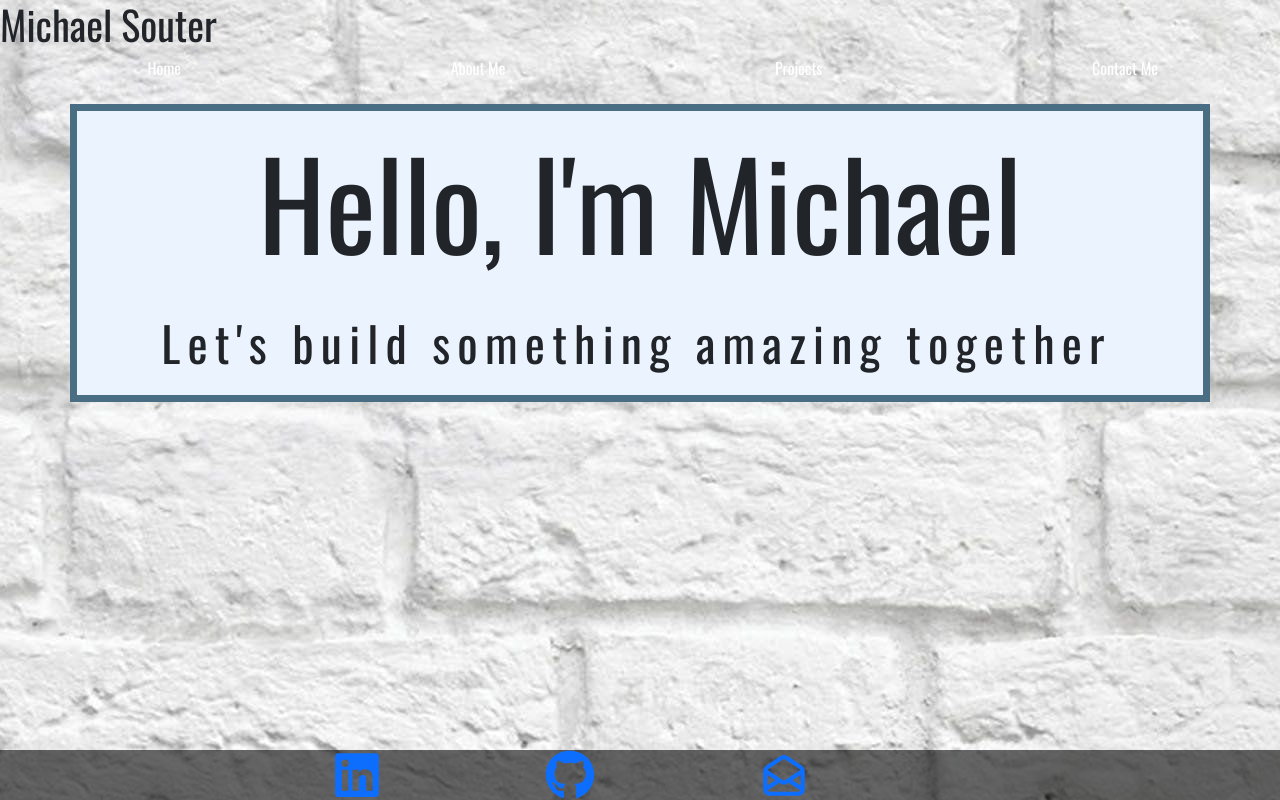
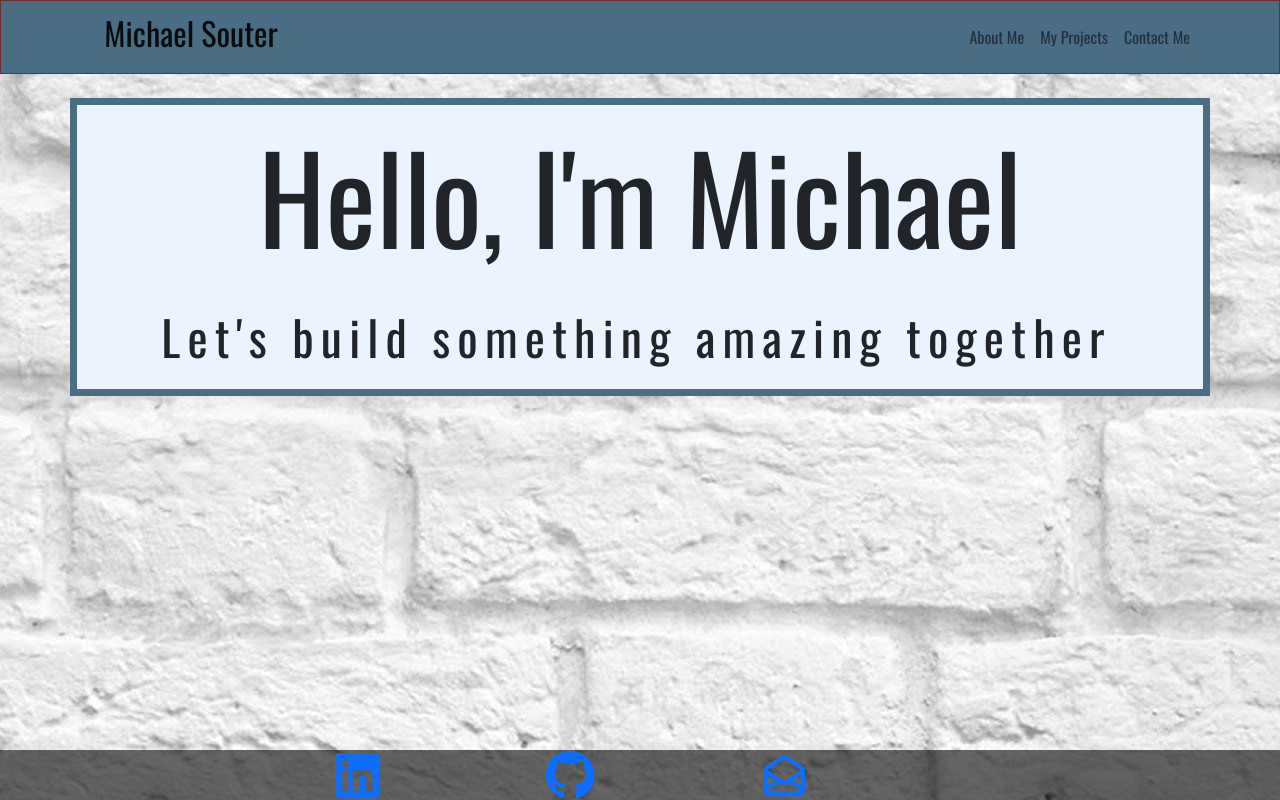
Before and after one commit to lelandcypress/react_portfolio, a React (Create React App) app: page / in a window 1280 px wide. Built offline with nearby package versions, Linux system fonts and the light colour scheme; a web font is replaced by a local one.

Commit message:
refactored navbar

```diff
--- a/src/App.js
+++ b/src/App.js
@@ -1,11 +1,10 @@
 import React from "react";
 import { BrowserRouter as Router, Switch, Route } from "react-router-dom";
-import Header from "./components/Header";
 import Home from "./pages/Home";
 import About from "./pages/About";
 import ProjectDisplay from "./pages/ProjectDisplay";
 import Contact from "./pages/Contact";
-import Navbar from "./components/Navbar";
+import Navigation from "./components/Navigation";
 import "bootstrap/dist/css/bootstrap.min.css";
 
 import Footer from "./components/Footer";
@@ -15,8 +14,7 @@ function App() {
   return (
     <div className="main">
       <Router>
-        <Header />
-        <Navbar />
+        <Navigation />
         <Switch>
           <Route exact path="/" component={Home} />
           <Route exact path="/about" component={About} />
--- a/src/components/Header.js
+++ /dev/null
@@ -1,12 +0,0 @@
-import React from "react";
-import "./Header.css";
-
-function Header() {
-  return (
-    <header>
-      <h1>Michael Souter</h1>
-    </header>
-  );
-}
-
-export default Header;
--- a/src/components/Header.css
+++ b/src/components/Nav.css
@@ -3,8 +3,9 @@
 
   border: #6d2f2f 1px solid;
 }
-.nav-item {
+.navbrand {
   margin-left: 2%;
+
 }
 
 .navcss {
--- a/src/components/Navbar.js
+++ /dev/null
@@ -1,35 +0,0 @@
-import React from "react";
-import "./Header.css";
-import "./responsive.css";
-
-function Navbar({ currentPage, handlePageChange }) {
-  return (
-    <div className="w-100 ">
-      <ul className="nav d-flex justify-content-around">
-        <li className="nav-item">
-          <a href="/" className="navcss">
-            Home
-          </a>
-        </li>
-
-        <li className="nav-item">
-          <a href="/about" className="navcss">
-            About Me
-          </a>
-        </li>
-        <li className="nav-item">
-          <a href="/projects" className="navcss">
-            Projects
-          </a>
-        </li>
-        <li className="nav-item">
-          <a href="/contact" className="navcss">
-            Contact Me
-          </a>
-        </li>
-      </ul>
-    </div>
-  );
-}
-
-export default Navbar;
--- /dev/null
+++ b/src/components/Navigation.js
@@ -0,0 +1,34 @@
+import React from "react";
+import "./Nav.css";
+import "./responsive.css";
+import Navbar from "react-bootstrap/Navbar";
+import Container from "react-bootstrap/Container";
+import Nav from "react-bootstrap/Nav";
+import { Link } from "react-router-dom";
+function Navigation() {
+  return (
+    <Navbar collapseOnSelect expand="lg" className="header">
+      <Container className="w-100">
+      <Navbar.Brand className="navbrand" href="/">
+        <h2>Michael Souter</h2>
+      </Navbar.Brand>
+        <Navbar.Toggle aria-controls="basic-navbar-nav" />
+        <Navbar.Collapse className="justify-content-end">
+          <Nav>
+            <Nav.Link as={Link} to={"/about"}>
+              About Me
+            </Nav.Link>
+            <Nav.Link as={Link} to={"/projects"}>
+              My Projects
+            </Nav.Link>
+            <Nav.Link as={Link} to={"/contact"}>
+              Contact Me
+            </Nav.Link>
+          </Nav>
+        </Navbar.Collapse>
+      </Container>
+    </Navbar>
+  );
+}
+
+export default Navigation;
```
Also changed, not shown: src/components/PortfolioMain.js (deleted, +0 -45 lines).
